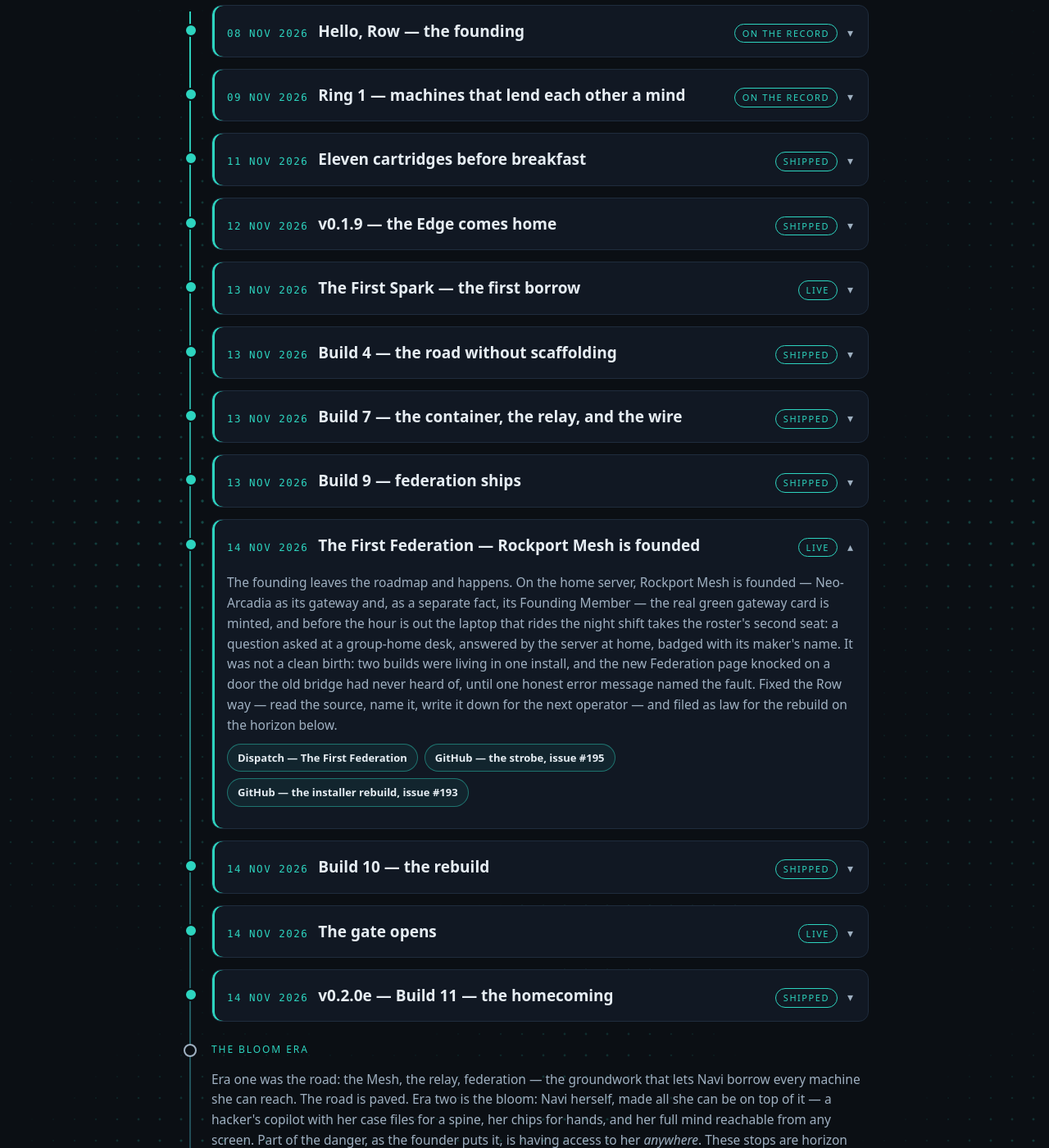
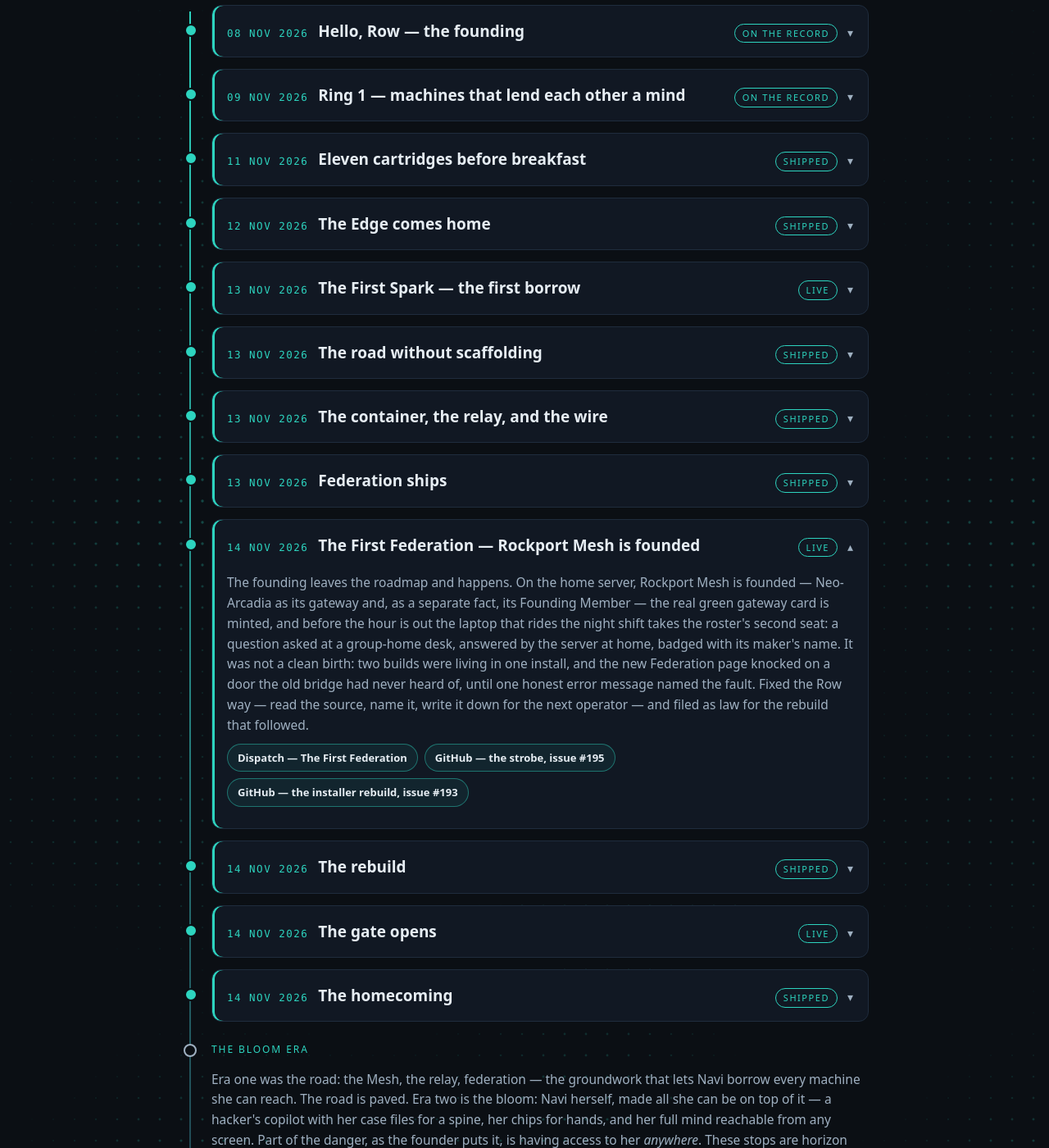
Before and after one commit to AlexKollar/nocturnerow, a Jekyll site: the page built from roadmap.html, in a window 1280 px wide and 1400 px high, scrolled down 632 px. Shown: the whole window at 82% size. Built offline with Jekyll 4.4.1, drawn with Linux system fonts in a browser that asks for light colours.

Commit message:
Roadmap: the story pass — build numbers out of the stops, titles and prose read as chapters, not a developer log; the homecoming stop closes with what the field actually said

```diff
--- a/roadmap.html
+++ b/roadmap.html
@@ -74,7 +74,7 @@ description: "The whole Row on one line — every milestone a stop on a vertical
 </details>
 
 <details class="tl-item">
-<summary><span class="tl-date">12 NOV 2026</span><span class="tl-title">v0.1.9 — the Edge comes home</span><span class="tl-tag">SHIPPED</span></summary>
+<summary><span class="tl-date">12 NOV 2026</span><span class="tl-title">The Edge comes home</span><span class="tl-tag">SHIPPED</span></summary>
 <div class="tl-body">
 <p>Fifteen Edge builds graduate to a bare number and the Latest mark. Apex v0.1.9 ships the Guardian minding the machine's headroom, Case Files with a chat of its own and Navi filing findings in her own name, the Threat Intelligence Center on standing watch, and a rig that arms itself at boot and wakes headless in the dark. The same day, the Row publishes its Mission — the math, the gate, and the doctrine of augmentation over integration — and gives its projects one door.</p>
 <p class="tl-links"><a href="https://github.com/AlexKollar/Apex/releases/tag/v0.1.9">GitHub — Apex v0.1.9</a><a href="https://github.com/AlexKollar/Apex/discussions/170">Announcement — discussion #170</a><a href="/notes/the-edge-comes-home/">Dispatch — The Edge Comes Home</a><a href="/notes/housekeeping-on-the-row/">Dispatch — Housekeeping on the Row</a><a href="/mission.html">The Mission page</a></p>
@@ -84,44 +84,44 @@ description: "The whole Row on one line — every milestone a stop on a vertical
 <details class="tl-item">
 <summary><span class="tl-date">13 NOV 2026</span><span class="tl-title">The First Spark — the first borrow</span><span class="tl-tag">LIVE</span></summary>
 <div class="tl-body">
-<p>The Mesh stops being a drawing. A health check names the break — the pairing cards had carried harvested junk addresses all along; the keys and pins were true — and over a hand-built tunnel road, a question asked on a work laptop is answered by the home machine and comes back badged with its name. The first whole-request borrow in Mesh history, served across the internet. The Edge line rolls on behind it: Builds 1–3 of v0.2.0e ship the Mesh health check, the sign-in rebuild, and Quick Sync.</p>
+<p>The Mesh stops being a drawing. A health check names the break — the pairing cards had carried harvested junk addresses all along; the keys and pins were true — and over a hand-built tunnel road, a question asked on a work laptop is answered by the home machine and comes back badged with its name. The first whole-request borrow in Mesh history, served across the internet. The Edge line rolls on behind it: the Mesh health check, the sign-in rebuild, and Quick Sync all ship in its wake.</p>
 <p class="tl-links"><a href="/notes/the-first-spark/">Dispatch — The First Spark</a><a href="https://github.com/AlexKollar/Apex/releases/tag/v0.2.0e">GitHub — Apex v0.2.0e (Edge)</a><a href="https://github.com/AlexKollar/Apex/issues/143">GitHub — the diagnosis, issue #143</a><a href="https://github.com/AlexKollar/Apex/issues/178">GitHub — the managed backup route, issue #178</a></p>
 </div>
 </details>
 <details class="tl-item">
-<summary><span class="tl-date">13 NOV 2026</span><span class="tl-title">Build 4 — the road without scaffolding</span><span class="tl-tag">SHIPPED</span></summary>
+<summary><span class="tl-date">13 NOV 2026</span><span class="tl-title">The road without scaffolding</span><span class="tl-tag">SHIPPED</span></summary>
 <div class="tl-body">
-<p>The patch the First Spark demanded, shipped the same night. Pairing cards now carry only honest addresses — harvested by physical interface, never by range — and refuse to mint when there is no way home to print. Every address in a record can carry its own port, the operator can declare a public endpoint, and the Mesh door answers on three numbers at once — 8765, 8443, 2475 — minding its knocks now that it can face the internet. And the hand-built tunnel that carried the first borrow becomes a managed backup route: the bridge holds the tunnel now, not the operator. Field-checked on the laptop before it published. The home machine took its later builds by hand in the end; the updater's unattended proof is still owed, and it now rides the rebuilt installer's first pull.</p>
-<p class="tl-links"><a href="https://github.com/AlexKollar/Apex/releases/tag/v0.2.0e">GitHub — Apex v0.2.0e Build 4</a><a href="https://github.com/AlexKollar/Apex/issues/143">GitHub — the fix, issue #143</a><a href="https://github.com/AlexKollar/Apex/issues/178">GitHub — the managed route, issue #178</a></p>
+<p>The patch the First Spark demanded, shipped the same night. Pairing cards now carry only honest addresses — harvested by physical interface, never by range — and refuse to mint when there is no way home to print. Every address in a record can carry its own port, the operator can declare a public endpoint, and the Mesh door answers on three numbers at once — 8765, 8443, 2475 — minding its knocks now that it can face the internet. And the hand-built tunnel that carried the first borrow becomes a managed backup route: the bridge holds the tunnel now, not the operator. Field-checked on the laptop before it published. The home machine took its later updates by hand in the end; the updater's unattended proof is still owed, and it now rides the rebuilt installer's first pull.</p>
+<p class="tl-links"><a href="https://github.com/AlexKollar/Apex/releases/tag/v0.2.0e">GitHub — Apex v0.2.0e (Edge)</a><a href="https://github.com/AlexKollar/Apex/issues/143">GitHub — the fix, issue #143</a><a href="https://github.com/AlexKollar/Apex/issues/178">GitHub — the managed route, issue #178</a></p>
 </div>
 </details>
 
 <details class="tl-item">
-<summary><span class="tl-date">13 NOV 2026</span><span class="tl-title">Build 7 — the container, the relay, and the wire</span><span class="tl-tag">SHIPPED</span></summary>
+<summary><span class="tl-date">13 NOV 2026</span><span class="tl-title">The container, the relay, and the wire</span><span class="tl-tag">SHIPPED</span></summary>
 <div class="tl-body">
-<p>Three horizon stops land in a single build. Apex ships in Docker — DHD-first from the first boot, the node's identity minted on its own machine, never baked into the image. The relay teaches the Mesh to borrow a road: three consents, each given on its own dashboard, sealed traffic carried one hop and no further. And the awareness home opens — the Threat Intelligence Center rebuilt and renamed The Wire: news, CVEs, CTFs and bug bounties, each family on its own tab, articles read inside the app. The Edge line rolls on behind it: Build 5 heals the backup-route switch's snap-back, and Build 6 teaches the health check to heal junk peer records in place, lets Quick Sync ride the Mesh itself, and replaces the runtime token with a proper GitHub account sign-in.</p>
+<p>Three horizon stops land in a single build. Apex ships in Docker — DHD-first from the first boot, the node's identity minted on its own machine, never baked into the image. The relay teaches the Mesh to borrow a road: three consents, each given on its own dashboard, sealed traffic carried one hop and no further. And the awareness home opens — the Threat Intelligence Center rebuilt and renamed The Wire: news, CVEs, CTFs and bug bounties, each family on its own tab, articles read inside the app. The Edge line rolls on behind it: the backup-route switch's snap-back is healed, the health check learns to heal junk peer records in place, Quick Sync learns to ride the Mesh itself, and the runtime token gives way to a proper GitHub account sign-in.</p>
 <p class="tl-links"><a href="https://github.com/AlexKollar/Apex/releases/tag/v0.2.0e">GitHub — Apex v0.2.0e (Edge)</a><a href="https://github.com/AlexKollar/Apex/issues/191">GitHub — Docker, issue #191</a><a href="https://github.com/AlexKollar/Apex/issues/154">GitHub — the relay, issue #154</a><a href="https://github.com/AlexKollar/Apex/issues/188">GitHub — the wire, issue #188</a></p>
 </div>
 </details>
 <details class="tl-item">
-<summary><span class="tl-date">13 NOV 2026</span><span class="tl-title">Build 9 — federation ships</span><span class="tl-tag">SHIPPED</span></summary>
+<summary><span class="tl-date">13 NOV 2026</span><span class="tl-title">Federation ships</span><span class="tl-tag">SHIPPED</span></summary>
 <div class="tl-body">
-<p>The layer the Mesh was always pointing at. Fedinets arrive: named federations whose membership is a roster signed by their gateway, admission carried on a green gateway card that grants introduction and nothing more. Deep trust is available to any fedinet that rules it — auto-pairing and auto-lending against the signed roster — fenced by guardrails: per-member ticks, untrust that always wins, hourly caps, and an owner whose own work preempts every borrow. Crown acts — the trust-class decisions — learn to run through DHD under the Operator Badge step-up, named and audited. And the status bar stops counting connections and says what matters: <b>Mesh Online</b>. Build 8's federation folded into 9 and the pair published as one.</p>
+<p>The layer the Mesh was always pointing at. Fedinets arrive: named federations whose membership is a roster signed by their gateway, admission carried on a green gateway card that grants introduction and nothing more. Deep trust is available to any fedinet that rules it — auto-pairing and auto-lending against the signed roster — fenced by guardrails: per-member ticks, untrust that always wins, hourly caps, and an owner whose own work preempts every borrow. Crown acts — the trust-class decisions — learn to run through DHD under the Operator Badge step-up, named and audited. And the status bar stops counting connections and says what matters: <b>Mesh Online</b>. It arrives whole, in a single release.</p>
 <p class="tl-links"><a href="https://github.com/AlexKollar/Apex/releases/tag/v0.2.0e">GitHub — Apex v0.2.0e (Edge)</a><a href="https://github.com/AlexKollar/Apex/issues/154">GitHub — the federation design, issue #154</a><a href="/mesh.html">The Mesh page</a></p>
 </div>
 </details>
 <details class="tl-item" open>
 <summary><span class="tl-date">14 NOV 2026</span><span class="tl-title">The First Federation — Rockport Mesh is founded</span><span class="tl-tag">LIVE</span></summary>
 <div class="tl-body">
-<p>The founding leaves the roadmap and happens. On the home server, Rockport Mesh is founded — Neo-Arcadia as its gateway and, as a separate fact, its Founding Member — the real green gateway card is minted, and before the hour is out the laptop that rides the night shift takes the roster's second seat: a question asked at a group-home desk, answered by the server at home, badged with its maker's name. It was not a clean birth: two builds were living in one install, and the new Federation page knocked on a door the old bridge had never heard of, until one honest error message named the fault. Fixed the Row way — read the source, name it, write it down for the next operator — and filed as law for the rebuild on the horizon below.</p>
+<p>The founding leaves the roadmap and happens. On the home server, Rockport Mesh is founded — Neo-Arcadia as its gateway and, as a separate fact, its Founding Member — the real green gateway card is minted, and before the hour is out the laptop that rides the night shift takes the roster's second seat: a question asked at a group-home desk, answered by the server at home, badged with its maker's name. It was not a clean birth: two builds were living in one install, and the new Federation page knocked on a door the old bridge had never heard of, until one honest error message named the fault. Fixed the Row way — read the source, name it, write it down for the next operator — and filed as law for the rebuild that followed.</p>
 <p class="tl-links"><a href="/notes/the-first-federation/">Dispatch — The First Federation</a><a href="https://github.com/AlexKollar/Apex/issues/195">GitHub — the strobe, issue #195</a><a href="https://github.com/AlexKollar/Apex/issues/193">GitHub — the installer rebuild, issue #193</a></p>
 </div>
 </details>
 
 <details class="tl-item">
-<summary><span class="tl-date">14 NOV 2026</span><span class="tl-title">Build 10 — the rebuild</span><span class="tl-tag">SHIPPED</span></summary>
+<summary><span class="tl-date">14 NOV 2026</span><span class="tl-title">The rebuild</span><span class="tl-tag">SHIPPED</span></summary>
 <div class="tl-body">
-<p>The installer is rebuilt from its own audit — eighteen field incidents deep, three of them from the founding night itself. The manifest becomes the contract the installer executes instead of a passenger: every payload file declared with its class and its sha256, copied and verified from it, the hand-written copy lists deleted. The new tree is staged beside the old and swapped whole in one act — an install killed at any point leaves one whole version or the other, never another chimera — placement never needs sudo, and when the tree lands the product proves itself: stamps agree, every payload digest verifies in place, every engine imports from the installed directory, the verdict written as a sentence in its own config. Riding with it: the render guard that ends the Federation page's strobe for good, and a brush-up — the Updater folded into the System menu, the rail's Systems group renamed Apex | Network with Federation first, the Mesh page rebuilt in the Federation page's calmer image, and the Wire's article reader taught to actually show up on a phone. Its last proof is a field one, and it is already scheduled: both machines pull it unattended — the verdict the updater has owed since Build 3.</p>
+<p>The installer is rebuilt from its own audit — eighteen field incidents deep, three of them from the founding night itself. The manifest becomes the contract the installer executes instead of a passenger: every payload file declared with its class and its sha256, copied and verified from it, the hand-written copy lists deleted. The new tree is staged beside the old and swapped whole in one act — an install killed at any point leaves one whole version or the other, never another chimera — placement never needs sudo, and when the tree lands the product proves itself: stamps agree, every payload digest verifies in place, every engine imports from the installed directory, the verdict written as a sentence in its own config. Riding with it: the render guard that ends the Federation page's strobe for good, and a brush-up — the Updater folded into the System menu, the rail's Systems group renamed Apex | Network with Federation first, the Mesh page rebuilt in the Federation page's calmer image, and the Wire's article reader taught to actually show up on a phone. Its last proof is a field one, and it is already scheduled: both machines pull it unattended — the verdict the updater has owed since its first field failure.</p>
 <p class="tl-links"><a href="https://github.com/AlexKollar/Apex/releases/tag/v0.2.0e">GitHub — Apex v0.2.0e (Edge)</a><a href="https://github.com/AlexKollar/Apex/issues/193">GitHub — the rebuild, issue #193</a><a href="https://github.com/AlexKollar/Apex/issues/195">GitHub — the render guard, issue #195</a><a href="https://github.com/AlexKollar/Apex/issues/196">GitHub — the brush-up, issue #196</a></p>
 </div>
 </details>
@@ -135,9 +135,9 @@ description: "The whole Row on one line — every milestone a stop on a vertical
 </details>
 
 <details class="tl-item">
-<summary><span class="tl-date">14 NOV 2026</span><span class="tl-title">v0.2.0e — Build 11 — the homecoming</span><span class="tl-tag">SHIPPED</span></summary>
+<summary><span class="tl-date">14 NOV 2026</span><span class="tl-title">The homecoming</span><span class="tl-tag">SHIPPED</span></summary>
 <div class="tl-body">
-<p>Build 10's rebuilt installer met its first unattended pull and died honestly: its whole-tree swap stages beside the live tree, and beside <span class="mono">/opt/navi-apex</span> is <span class="mono">/opt</span> — root-owned on any stock system. The ruling was not a patch but a move: Apex comes home. Its install home is now the operator's own data home, <span class="mono">~/.local/share/navi-apex</span>, and the new installer migrates a legacy tree on its first run — every chip, chat, case and card carried, the Mesh identity byte-for-byte, so the node that wakes in the new home is provably the same node. A permissions doctrine rides with it: files are audited before anything stops, never discovered mid-install. And the morning re-sign dies: GitHub token renewal is now wired into every authenticated surface Apex has. The proof is a field one and it runs on the strictest terms the Row has: the home server pulls it unattended, out of /opt and into its new home, no hands allowed.</p>
+<p>The rebuilt installer met its first unattended pull and died honestly: its whole-tree swap stages beside the live tree, and beside <span class="mono">/opt/navi-apex</span> is <span class="mono">/opt</span> — root-owned on any stock system. The ruling was not a patch but a move: Apex comes home. Its install home is now the operator's own data home, <span class="mono">~/.local/share/navi-apex</span>, and the new installer migrates a legacy tree on its first run — every chip, chat, case and card carried, the Mesh identity byte-for-byte, so the node that wakes in the new home is provably the same node. A permissions doctrine rides with it: files are audited before anything stops, never discovered mid-install. And the morning re-sign dies: GitHub token renewal is now wired into every authenticated surface Apex has. The proof was set on the strictest terms the Row has — the home server pulls it unattended, out of /opt and into its new home, no hands allowed. The first pull failed in its opening seconds: retiring the old home's services landed on the very process carrying the update, and both machines came through whole on the builds they already had. The fault is named, the record is below, and the fix follows.</p>
 <p class="tl-links"><a href="https://github.com/AlexKollar/Apex/releases/tag/v0.2.0e">GitHub — Apex v0.2.0e (Edge)</a><a href="https://github.com/AlexKollar/Apex/issues/198">GitHub — the staging failure, issue #198</a><a href="https://github.com/AlexKollar/Apex/issues/197">GitHub — token renewal, issue #197</a><a href="https://github.com/AlexKollar/Apex/issues/174">GitHub — the unattended verdict, issue #174</a></p>
 </div>
 </details>
```
